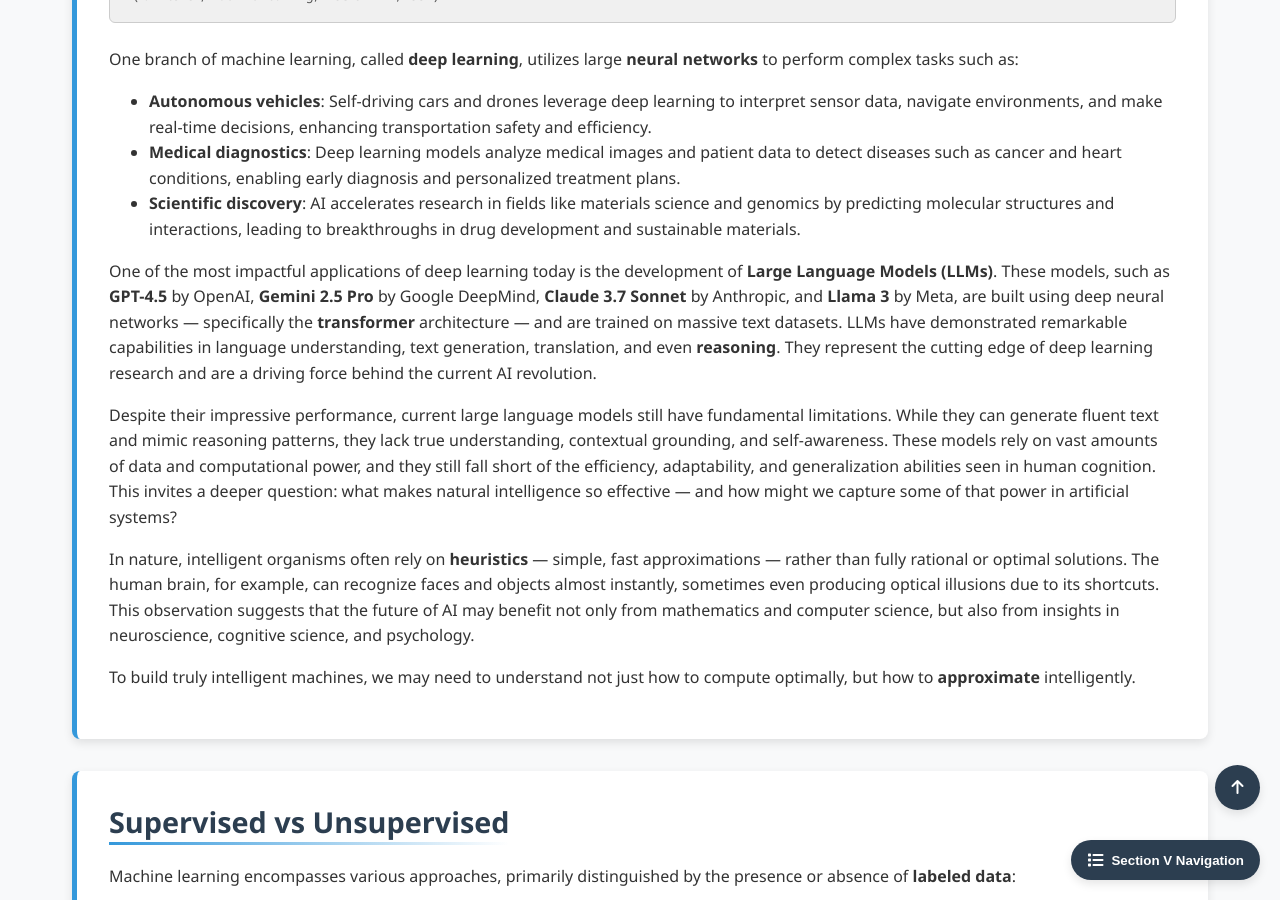
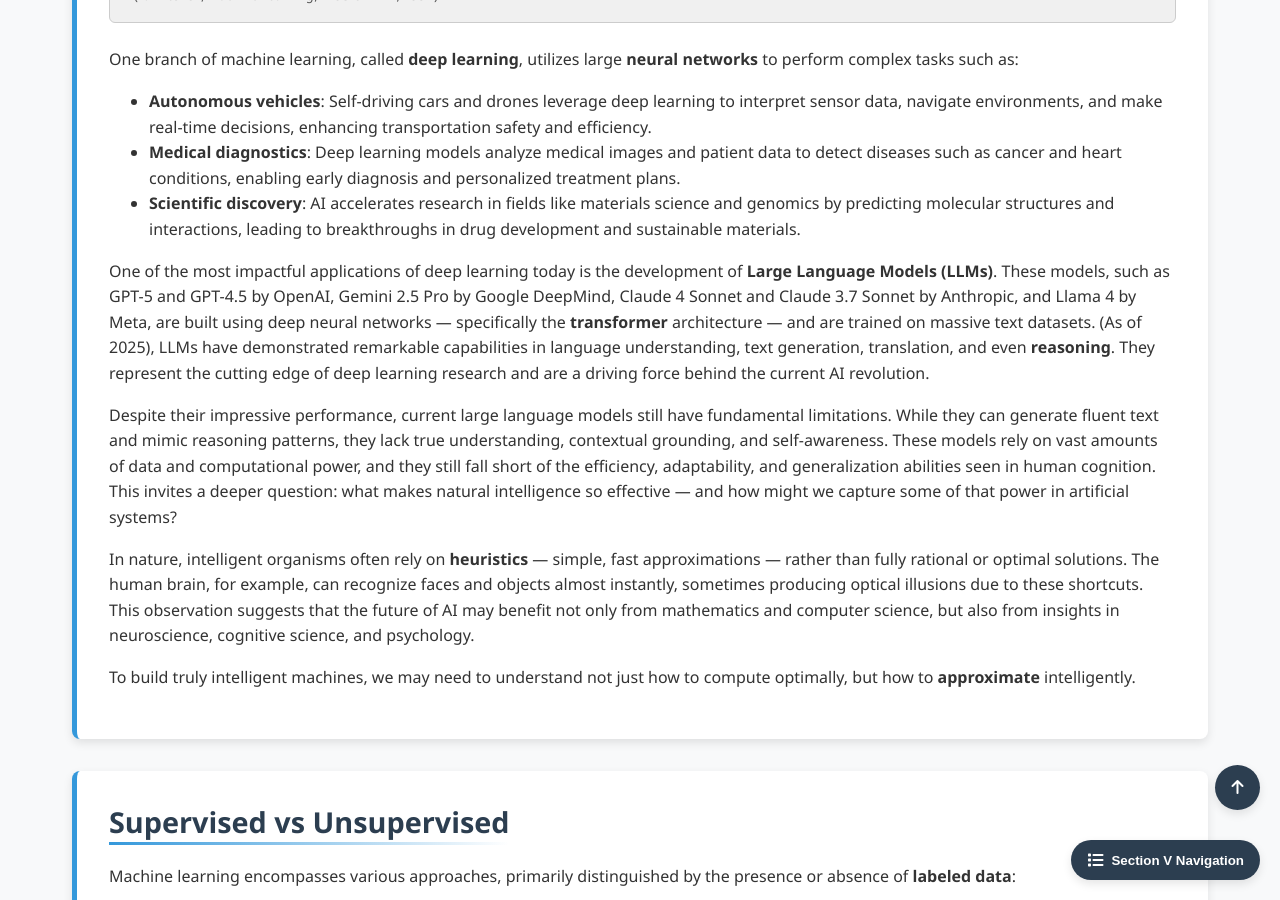
Before and after one commit to Yusukey01/yusukey01.github.io, a Jekyll site: the page built from Mathematics/Machine_learning/intro_ml.html, in a window 1280 px wide and 900 px high, scrolled down 1160 px. Built offline with Jekyll 4.4.1, drawn with Linux system fonts in a browser that asks for light colours.

Commit message:
Updated texts

```diff
--- a/Mathematics/Machine_learning/clustering.html
+++ b/Mathematics/Machine_learning/clustering.html
@@ -197,7 +197,7 @@ uses_python: false
                     where \(X \in \mathbb{R}^{N \times D}\), \(Z \in \{0, 1\} ^{N \times K}\), and \(M \in \mathbb{R}^{D \times K}\) contains
                     the cluster centers \(\mu_k\) in its columns.
                     <br>
-                    Note: \(Z\) is the <strong>one-hot eocoding</strong>(or <strong>dummy encoding</strong>) matrix whose entries are
+                    Note: \(Z\) is the <strong>one-hot encoding</strong>(or <strong>dummy encoding</strong>) matrix whose entries are
                     \[
                     Z_{nk} =  \begin{cases}
                                 1, &\text{ if \(x_n\) is assigned to cluster \(k\) } \\
--- a/Mathematics/Machine_learning/intro_ml.html
+++ b/Mathematics/Machine_learning/intro_ml.html
@@ -123,7 +123,7 @@ uses_python: false
         {% include section_navigation.html %}
 
         <div class="topic-nav">
-            <a href="#intro">The Law of Intelligence</a></li>
+            <a href="#intro">The Law of Intelligence</a>
             <a href="#sup">Supervised vs Unsupervised</a>
             <a href="#basic">Basic Categories of ML</a>
             <a href="#process">Standard Process of ML</a>
@@ -177,10 +177,10 @@ uses_python: false
                 </p>
                 <p>
                     One of the most impactful applications of deep learning today is the development of <strong>Large Language Models (LLMs)</strong>.
-                    These models, such as <strong>GPT-4.5</strong> by OpenAI, <strong>Gemini 2.5 Pro</strong> by Google DeepMind, <strong>Claude 3.7 Sonnet</strong>
-                    by Anthropic, and <strong>Llama 3</strong> by Meta, are built using deep neural networks — specifically the <strong>transformer</strong> architecture —
-                    and are trained on massive text datasets. LLMs have demonstrated remarkable capabilities in language understanding, text generation, translation, and
-                    even <strong>reasoning</strong>. They represent the cutting edge of deep learning research and are a driving force behind the current AI revolution.
+                    These models, such as GPT-5 and GPT-4.5 by OpenAI, Gemini 2.5 Pro by Google DeepMind, Claude 4 Sonnet and Claude 3.7 Sonnet by Anthropic,
+                    and Llama 4 by Meta, are built using deep neural networks — specifically the <strong>transformer</strong> architecture — and are trained
+                    on massive text datasets. (As of 2025), LLMs have demonstrated remarkable capabilities in language understanding, text generation, translation, and even
+                    <strong>reasoning</strong>. They represent the cutting edge of deep learning research and are a driving force behind the current AI revolution.
                 </p>
 
                 <p>
@@ -193,7 +193,7 @@ uses_python: false
 
                 <p>
                     In nature, intelligent organisms often rely on <strong>heuristics</strong> — simple, fast approximations — rather than fully rational or optimal solutions.
-                    The human brain, for example, can recognize faces and objects almost instantly, sometimes even producing optical illusions due to its shortcuts.
+                    The human brain, for example, can recognize faces and objects almost instantly, sometimes producing optical illusions due to these shortcuts.
                     This observation suggests that the future of AI may benefit not only from mathematics and computer science, but also from insights in neuroscience,
                     cognitive science, and psychology.
                 </p>
--- a/Mathematics/Machine_learning/ml.html
+++ b/Mathematics/Machine_learning/ml.html
@@ -166,7 +166,7 @@ uses_python: false
 
                     <div class="card">
                         <div class="card-icon">\(\mathcal{K}(x_i, x_j)\)</div>
-                        <h3><a href="pca.html">Part 7: Principal Component Analysis (PCA) & Autoeocoders</a></h3>
+                        <h3><a href="pca.html">Part 7: Principal Component Analysis (PCA) & Autoencoders</a></h3>
                         <div class="keywords">
                             <span><strong>Interactive Demo</strong></span>
                             <span>Principal Component Analysis (PCA)</span>
@@ -188,7 +188,7 @@ uses_python: false
                             <span><strong>Interactive Demo</strong></span>
                             <span>K-means clustering</span>
                             <span>distortion</span>
-                            <span>One-hot eocoding (Dummy encoding)</span>
+                            <span>One-hot encoding (Dummy encoding)</span>
                             <span>K-means++</span>
                             <span>Vector quantization</span>
                             <span>Spectral clustering</span>
```
Also changed, not shown: Mathematics/Discrete/turing_machine.html (+4 -4 lines).
